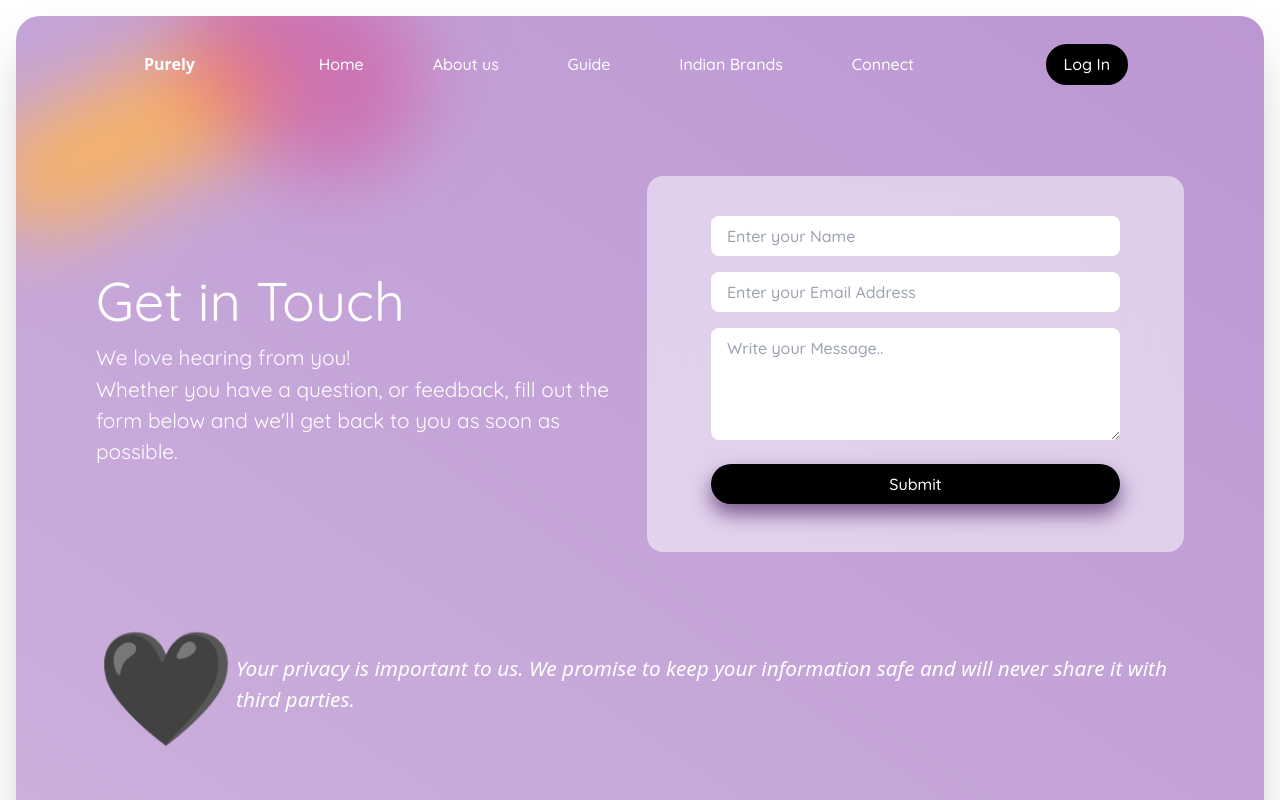
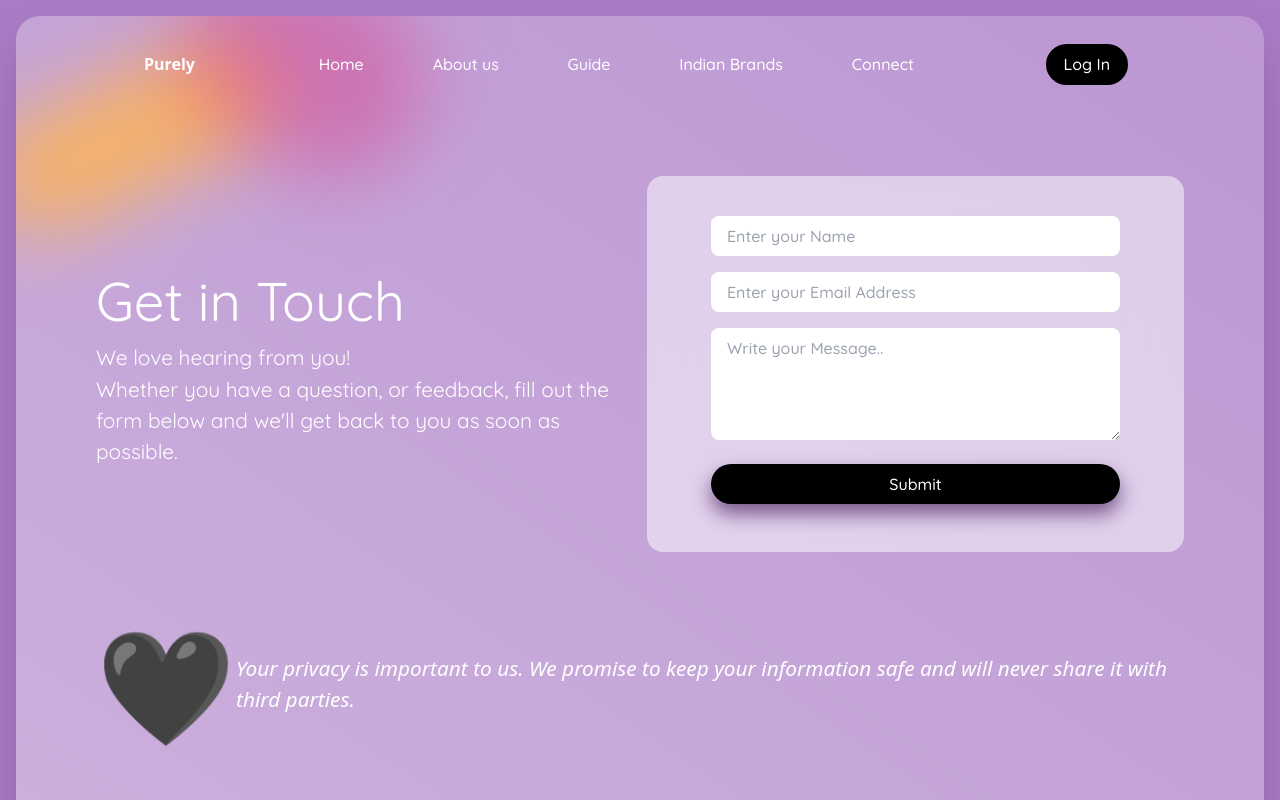
Before and after one commit to Mitali1417/purely-frontend, a React (Vite) app: page /connect in a window 1280 px wide. Shown: the top 800 px of the page. Built offline with nearby package versions, Linux system fonts and the light colour scheme; a web font is replaced by a local one.

Commit message:
Update index.css

```diff
--- a/src/index.css
+++ b/src/index.css
@@ -4,6 +4,47 @@
 @tailwind components;
 @tailwind utilities;
 
+.boxWidth {
+  max-width: 1420px;
+  width: 100%;
+  margin: 0 auto;
+  box-sizing: border-box;
+}
+
+html,
+body {
+  background-color: #a97bc5;
+  height: 100%;
+  width: 100%;
+  margin: 0;
+  padding: 0;
+  overflow-x: hidden;
+}
+
+/* Selection design */
+::selection {
+  color: #fff;
+  background-color: #f8b195;
+}
+
+::moz-selection {
+  color: #fff;
+  background-color: #f8b195;
+}
+
+::-webkit-scrollbar {
+  width: 1rem;
+}
+::-webkit-scrollbar-track {
+  background: #fff;
+}
+::-webkit-scrollbar-thumb {
+  background-color: #bb96d2;
+  border-radius: 20px;
+  border: 2px solid #fff;
+}
+
+/* Loader */
 .loader {
   width: 40px;
   aspect-ratio: 1;
@@ -37,6 +78,7 @@
   }
 }
 
+/* Container transition - Brands & Guide */
 .category-container {
   overflow: hidden;
   position: relative;
@@ -47,72 +89,42 @@
   opacity: 0;
   transform: translateY(100%);
   transition: visibility 0s linear 0.5s, opacity 0.5s ease-in-out,
-    transform 0.5s ease-in-out; /* Apply transitions */
+    transform 0.5s ease-in-out;
 }
 
 .category-container:hover .category-span {
   visibility: visible;
   opacity: 1;
-  transform: translateY(0); /* Move to cover image */
+  transform: translateY(0);
   transition: opacity 0.5s ease-in-out, transform 0.5s ease-in-out,
-    visibility 0s linear 0s; /* Ensure transitions apply when hover is removed */
+    visibility 0s linear 0s;
 }
 
-::selection {
-  color: #fff;
-  background-color: #f8b195;
-}
-
-/* for firefox */
-::moz-selection {
-  color: #fff;
-  background-color: #f8b195;
-}
-
-/* ::-webkit-scrollbar {
-  width: 0rem;
-  background-color: transparent;
-} */
-
-::-webkit-scrollbar {
-  width: 1rem;
-}
-::-webkit-scrollbar-track {
-  background: #fff;
-}
-::-webkit-scrollbar-thumb {
-  background-color: #bb96d2;
-  border-radius: 20px;
-  border: 2px solid #fff;
-}
-
+/* Mobile nav transition */
 .menu-transition {
   transition: opacity 0.5s ease-in-out;
 }
 
-
-
-
+/* Transitions */
 .fade-in {
-  opacity: 0.7; /* Less than fully opaque */
+  opacity: 0.7;
   transform: translateX(0%);
   transition: opacity 0.5s ease-in, transform 0.7s ease-in-out;
 }
 
 .fade-out {
-  opacity: 0.4; /* More translucent during fade out */
+  opacity: 0.4;
   transform: translateX(-100%);
   transition: opacity 0.5s ease-out, transform 0.7s ease-in-out;
 }
 
-/* Keyframes for fadeInRight and fadeOutLeft with adjusted opacities */
 @keyframes fadeInRight {
   0% {
     opacity: 0.4;
     transform: translateX(50%);
   }
   100% {
-    opacity: 0.7; /* Ends less opaque than normal */
+    opacity: 0.7;
     transform: translateX(0);
   }
 }
@@ -123,7 +135,7 @@
     transform: translateX(0);
   }
   100% {
-    opacity: 0.4; /* More translucent as it exits */
+    opacity: 0.4;
     transform: translateX(-50%);
   }
 }
@@ -140,10 +152,7 @@
   transition: opacity 0.5s ease-out, transform 0.7s ease-in-out;
 }
 
-
-
-
-
+/* Button Transitions */
 .hero-btn:hover {
   background: black;
   transition: background 0.5s ease-in-out;
@@ -160,9 +169,8 @@
   background: linear-gradient(to top right, #421fb4, #f92057);
   transition: background 0.5s ease-in-out;
 }
-.hero-slider-shadow{
+.hero-slider-shadow {
   box-shadow: -25px 25px 50px -12px rgba(0, 0, 0, 0.5);
-
 }
 
 .hero-btn-glow1 {
@@ -181,10 +189,6 @@
   box-shadow: 0px -25px 50px -12px rgba(0, 0, 0, 0.3);
 }
 
-/* .brand-list {
-  width: calc(100vw - 22rem);
-} */
-
 @media (min-width: 240px) {
   body {
     font-size: 90%;
@@ -195,12 +199,3 @@
     font-size: 100%;
   }
 }
-
-/*  xs: "240px",
-     ss: "325px",
-     sm: "600px",
-     md: "768px",
-     lg: "1024px",
-     xl: "1280px",
-     xxl: "1440px",
- */
```
